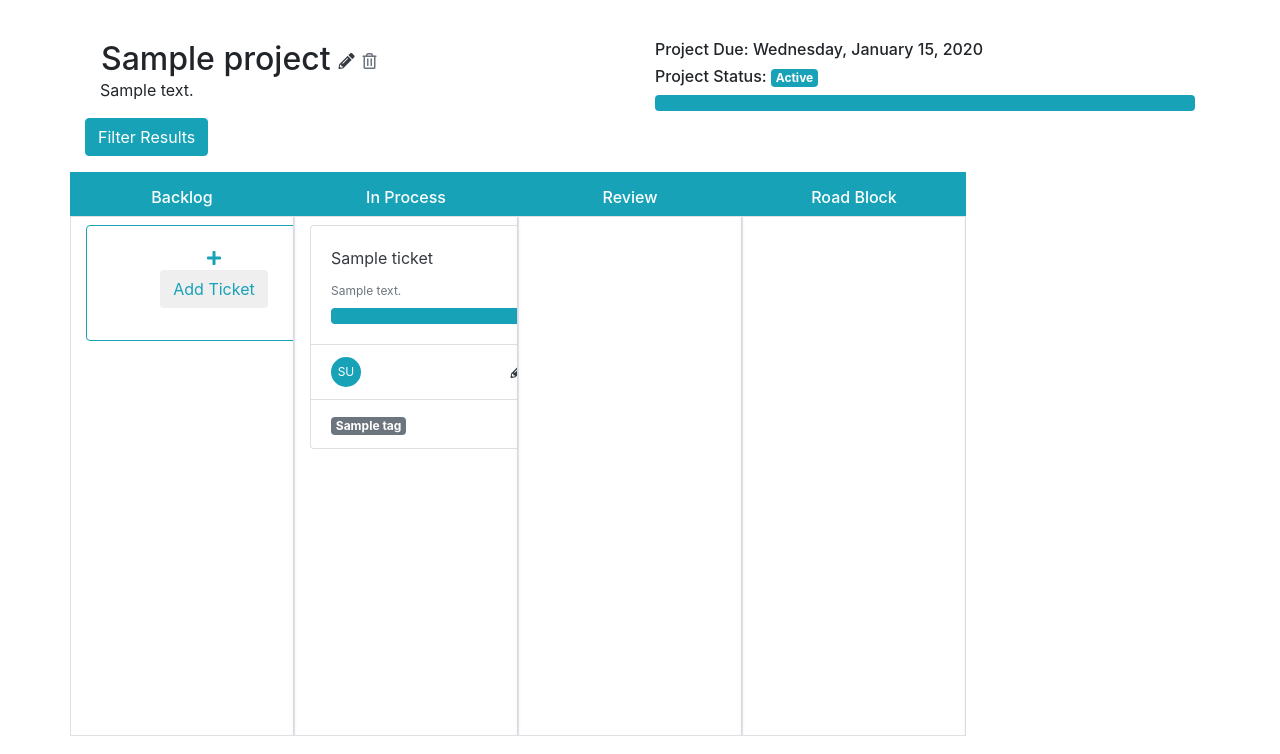
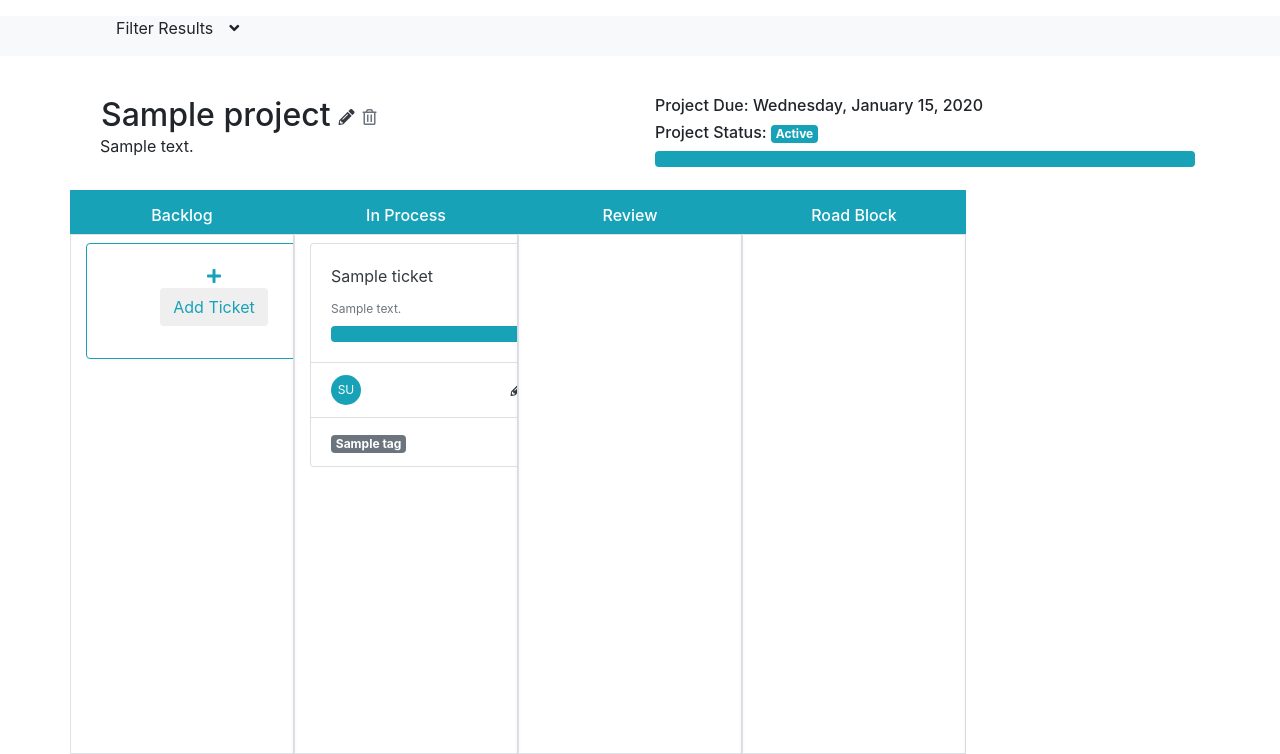
Before and after one commit to kellymorin/check_mate, a Django app: page /projects/1 in a window 1280 px wide. Shown: the part 56-810 px from the top of the page. Run offline with Django 3.2, Linux system fonts and the light colour scheme; a user stored in the database is signed in; tables that the repository leaves empty hold one stand-in row (values such as "Sample post"); parts of the project's set-up code (start-up, migrations or seed data) failed here and were passed over; some libraries are stand-ins or nearby versions.

Commit message:
Added navbar to for all filtering options

```diff
--- a/check_mate/templates/project_details.html
+++ b/check_mate/templates/project_details.html
@@ -2,6 +2,51 @@
 
 {% load ticket_card %}
 {% load section_header %}
+
+
+{% block navfilter %}
+<!-- Filtering Section -->
+<div class="row ml-3 mt-3">
+  <div class="col">
+    <p class="collapse-text" data-toggle="collapse" data-target="#collapseExample" aria-expanded="false" aria-controls="collapseExample">Filter Results<i class="ml-3 fas fa-angle-down"></i></p>
+  </div>
+</div>
+<div class="row ml-3 mt-3 collapse" id="collapseExample">
+  <div class="col">
+    <div class="row">
+      <div class="col">
+        <form action="{% url 'check_mate:project_filter_tags' project_detail.id %}" method="POST">
+          {% csrf_token %}
+          <div class="row">
+            <div class="col">
+              <h6>Tags</h6>
+              {% for ticket in ticket_tags %}
+                {% for tag in ticket.tags.all %}
+                  <div class="form-group form-check">
+                    {% if tag in selected_tags %}
+                      <input type="checkbox" checked class="form-check-input" id="tag-{{tag.id}}" name="tag-{{tag.id}}">
+                    {% else %}
+                      <input type="checkbox" class="form-check-input" id="tag-{{tag.id}}" name="tag-{{tag.id}}">
+                    {% endif %}
+                    <label class="form-check-label" for="tag-{{tag.id}}">{{tag.tag_name}}</label>
+                  </div>
+                {% endfor %}
+              {% endfor %}
+            </div>
+          </div>
+        </div>
+      </div>
+      <div class="row">
+        <div class="col">
+          <button type="submit" class="btn btn-info">Filter</button>
+          <a href="{% url 'check_mate:project_details' project_detail.id %}" class="btn btn-secondary">Clear</a>
+        </div>
+      </div>
+    </form>
+  </div>
+</div>
+<!-- End Filtering Section -->
+{% endblock navfilter%}
 
 {% block content %}
 
@@ -16,35 +61,6 @@
 <!-- Header Section -->
 {% section_header "Project" project_detail %}
 <!-- End Header Section -->
-<!-- Filtering Section -->
-<p>
-  <button class="btn btn-info" type="button" data-toggle="collapse" data-target="#collapseExample" aria-expanded="false" aria-controls="collapseExample">
-    Filter Results
-  </button>
-</p>
-<div class="collapse" id="collapseExample">
-  <div class="card card-body">
-    <form action="{% url 'check_mate:project_filter_tags' project_detail.id %}" method="POST">
-      {% csrf_token %}
-    <h6>Tags</h6>
-    {% for ticket in ticket_tags %}
-      {% for tag in ticket.tags.all %}
-        <div class="form-group form-check">
-          {% if tag in selected_tags %}
-            <input type="checkbox" checked class="form-check-input" id="tag-{{tag.id}}" name="tag-{{tag.id}}">
-          {% else %}
-            <input type="checkbox" class="form-check-input" id="tag-{{tag.id}}" name="tag-{{tag.id}}">
-          {% endif %}
-          <label class="form-check-label" for="tag-{{tag.id}}">{{tag.tag_name}}</label>
-        </div>
-      {% endfor %}
-    {% endfor %}
-    <button type="submit" class="btn btn-info">Filter</button>
-    <a href="{% url 'check_mate:project_details' project_detail.id %}" class="btn btn-secondary">Clear</a>
-    </form>
-  </div>
-</div>
-<!-- End Filtering Section -->
 <!-- Ticket Display Section -->
 <div class="row mt-3 horizontal-container flex-nowrap">
   <!-- Backlogged Tickets Section -->
--- a/check_mate/templates/stand_up.html
+++ b/check_mate/templates/stand_up.html
@@ -70,7 +70,6 @@
                 </div>
             </div>
           </div>
-        </form>
         </div>
       </div>
       <div class="row">
@@ -79,6 +78,7 @@
           <a href="{% url 'check_mate:stand-up' %}" class="btn btn-secondary">Clear</a>
         </div>
       </div>
+    </form>
   </div>
 </div>
 <!-- End Filtering Section -->
```
Lines whose indentation alone changed are shown as unchanged.
